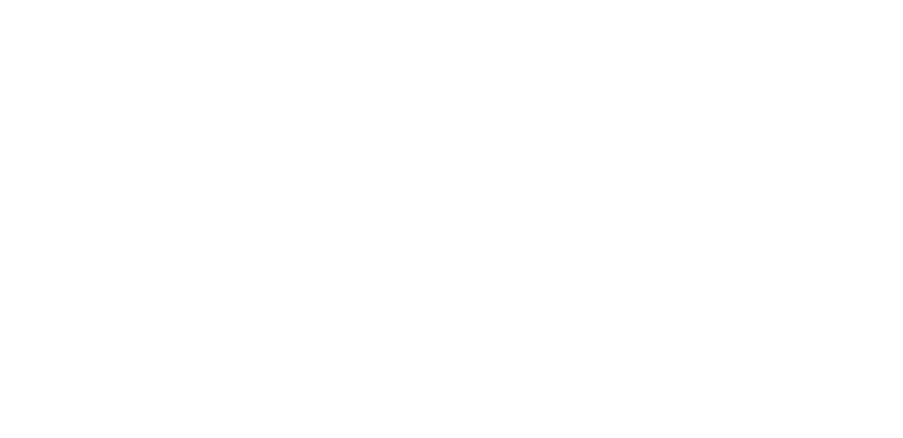
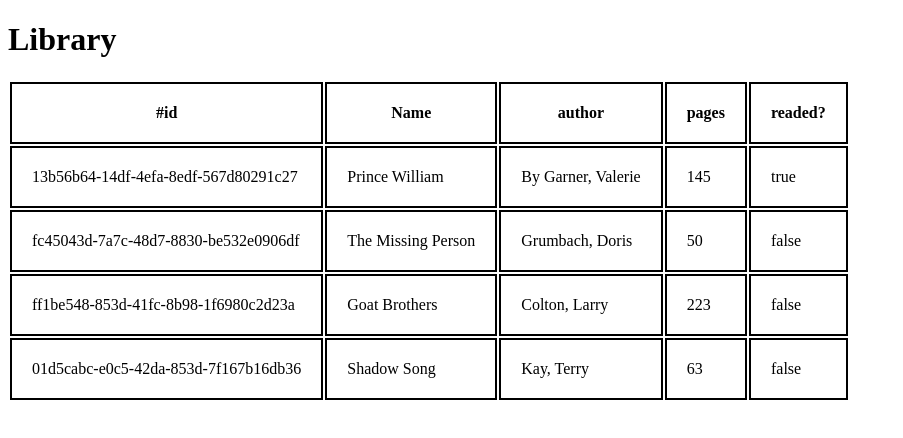
Before and after one commit to anasJM/library, a plain HTML site: page index.html in a window 1280 px wide. Shown: the whole page, without its empty margins (0-903 px from the left). Drawn offline with Linux system fonts and the light colour scheme.

Commit message:
adding books to library + diplay all books stored in the library

```diff
--- a/index.html
+++ b/index.html
@@ -8,6 +8,15 @@
     <script src="script.js" defer></script>
 </head>
 <body>
-
+    <h1>Library</h1>
+    <table>
+        <tr>
+            <th>#id</th>
+            <th>Name</th>
+            <th>author</th>
+            <th>pages</th>
+            <th>readed?</th>
+        </tr>
+    </table>
 </body>
 </html>
--- a/script.js
+++ b/script.js
@@ -0,0 +1,55 @@
+let myLibrary = [];
+
+function Book(name, author, pages, isReaded) {
+    this.name = name;
+    this.author = author;
+    this.pages = pages;
+    this.isReaded = isReaded;
+}
+
+function addBookToLibrary(name, author, pages, isReaded) {
+    const book = new Book(name, author, pages, isReaded);
+    book.id = crypto.randomUUID();
+    myLibrary.push(book);
+}
+
+
+addBookToLibrary("Prince William", "By Garner, Valerie", 145, true);
+addBookToLibrary("The Missing Person", "Grumbach, Doris", 50, false);
+addBookToLibrary("Goat Brothers", "Colton, Larry", 223, false);
+addBookToLibrary("Shadow Song", "Kay, Terry", 63, false);
+console.table(myLibrary);
+
+// table selector
+let table = document.querySelector("table");
+
+// display all books
+function displayBooks(library) {
+    for(let i = 0; i <= library.length - 1; i++) {
+        let book = document.createElement('tr');
+
+        let bookId = document.createElement('td');
+        bookId.textContent = library[i].id;
+        book.appendChild(bookId);
+
+        let bookName = document.createElement('td');
+        bookName.textContent = library[i].name;
+        book.appendChild(bookName);
+
+        let bookAuthor = document.createElement('td');
+        bookAuthor.textContent = library[i].author;
+        book.appendChild(bookAuthor);
+
+        let bookPages = document.createElement('td');
+        bookPages.textContent = library[i].pages;
+        book.appendChild(bookPages);
+
+        let bookIsReaded = document.createElement('td');
+        bookIsReaded.textContent = library[i].isReaded;
+        book.appendChild(bookIsReaded);
+
+        table.appendChild(book);
+    }
+}
+
+displayBooks(myLibrary);
--- a/style.css
+++ b/style.css
@@ -1,3 +1,4 @@
-h1 {
-    color: red;
+th, td {
+    border: 2px solid black;
+    padding: 20px;
 }
```
